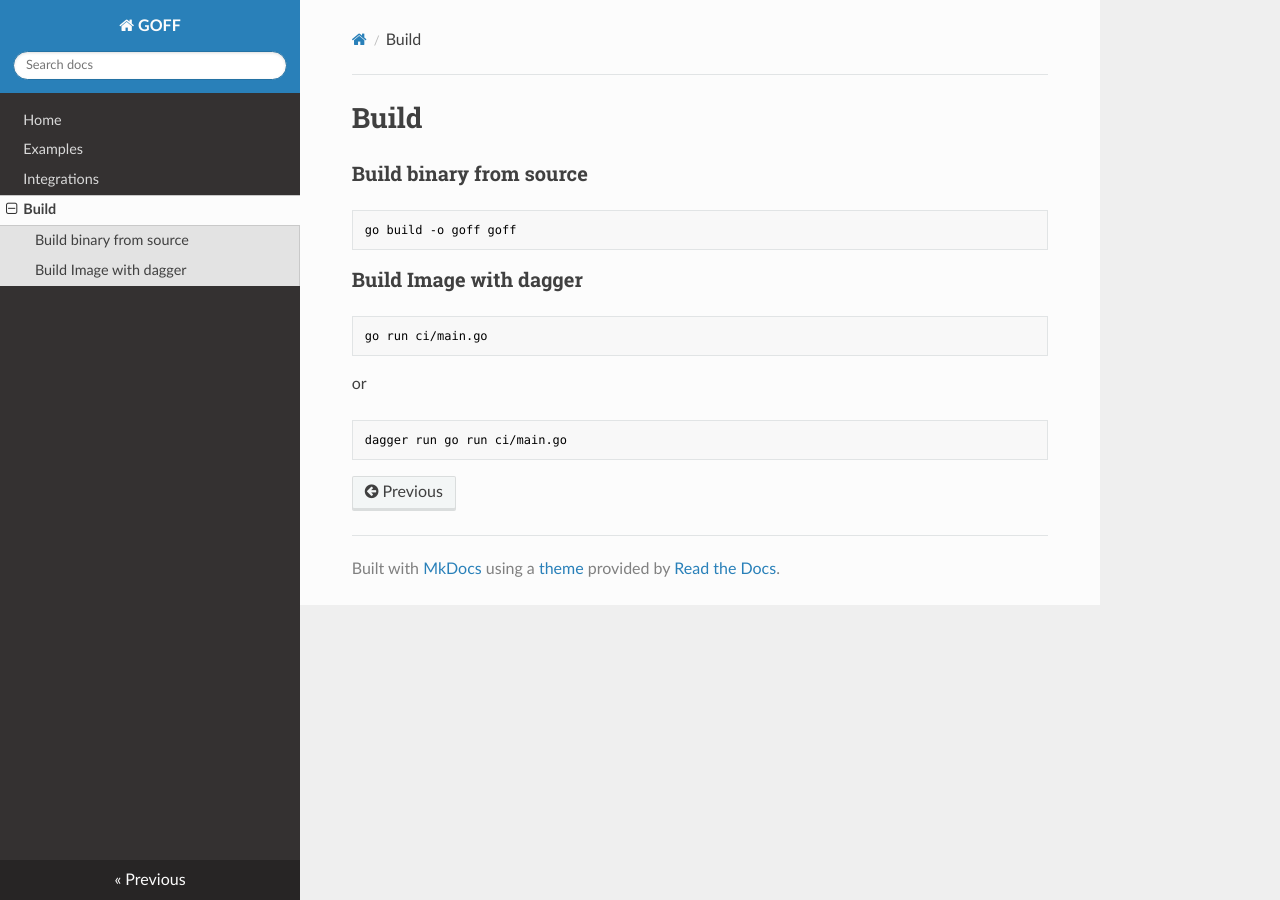
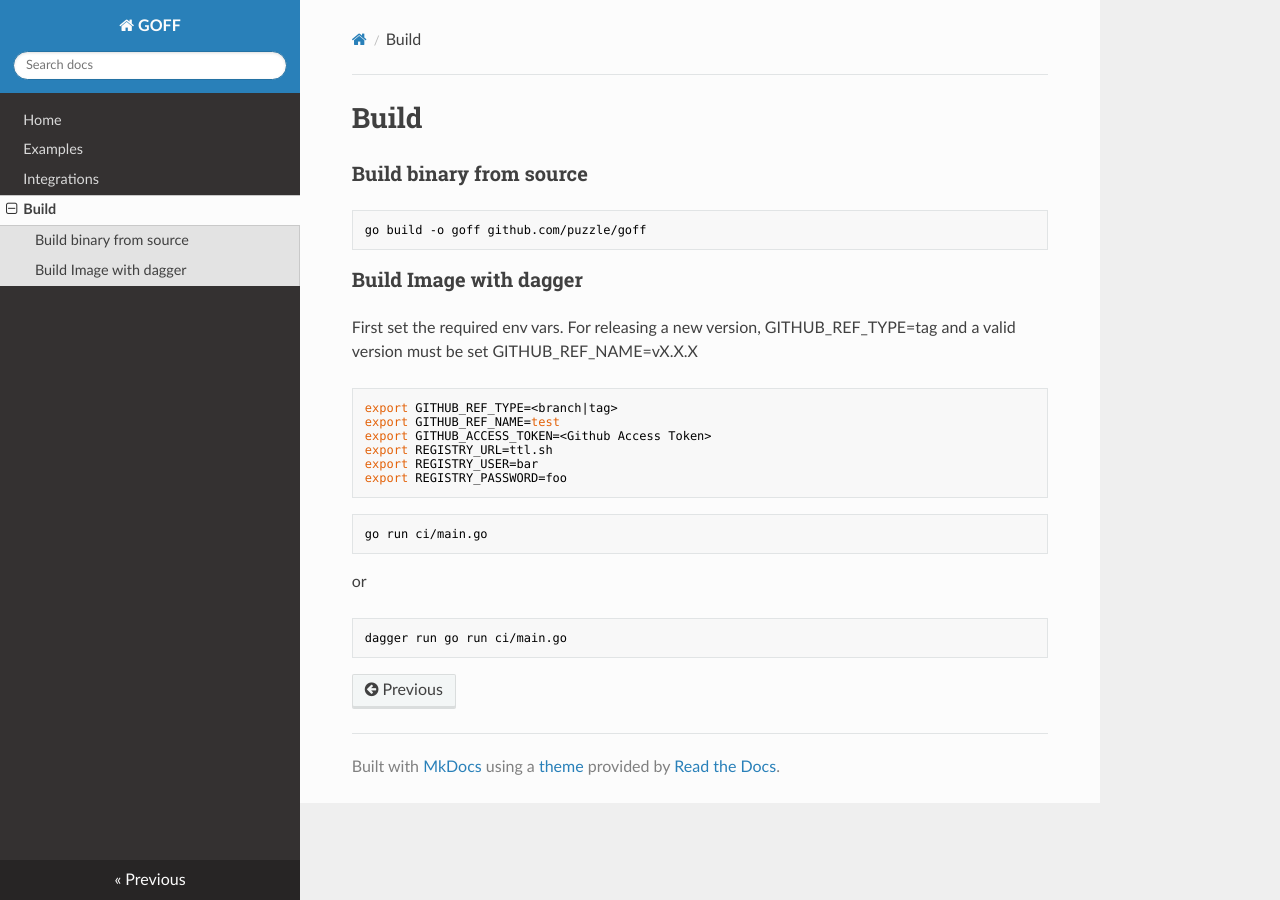
Before and after one commit to puzzle/goff, an MkDocs documentation site: the page built from docs/build.md, in a window 1280 px wide. Built offline with MkDocs 1.6.1, drawn with Linux system fonts in a browser that asks for light colours; nearby versions of some CDN libraries.

Commit message:
Update build doc

````diff
--- a/docs/build.md
+++ b/docs/build.md
@@ -3,10 +3,21 @@
 ### Build binary from source
 
 ```bash
-go build -o goff goff
+go build -o goff github.com/puzzle/goff
 ```
 
 ### Build Image with dagger
+
+First set the required env vars.
+For releasing a new version, GITHUB_REF_TYPE=tag and a valid version must be set GITHUB_REF_NAME=vX.X.X
+```bash
+export GITHUB_REF_TYPE=<branch|tag>
+export GITHUB_REF_NAME=test
+export GITHUB_ACCESS_TOKEN=<Github Access Token>
+export REGISTRY_URL=ttl.sh
+export REGISTRY_USER=bar
+export REGISTRY_PASSWORD=foo
+```
 
 ```bash
 go run ci/main.go
````
